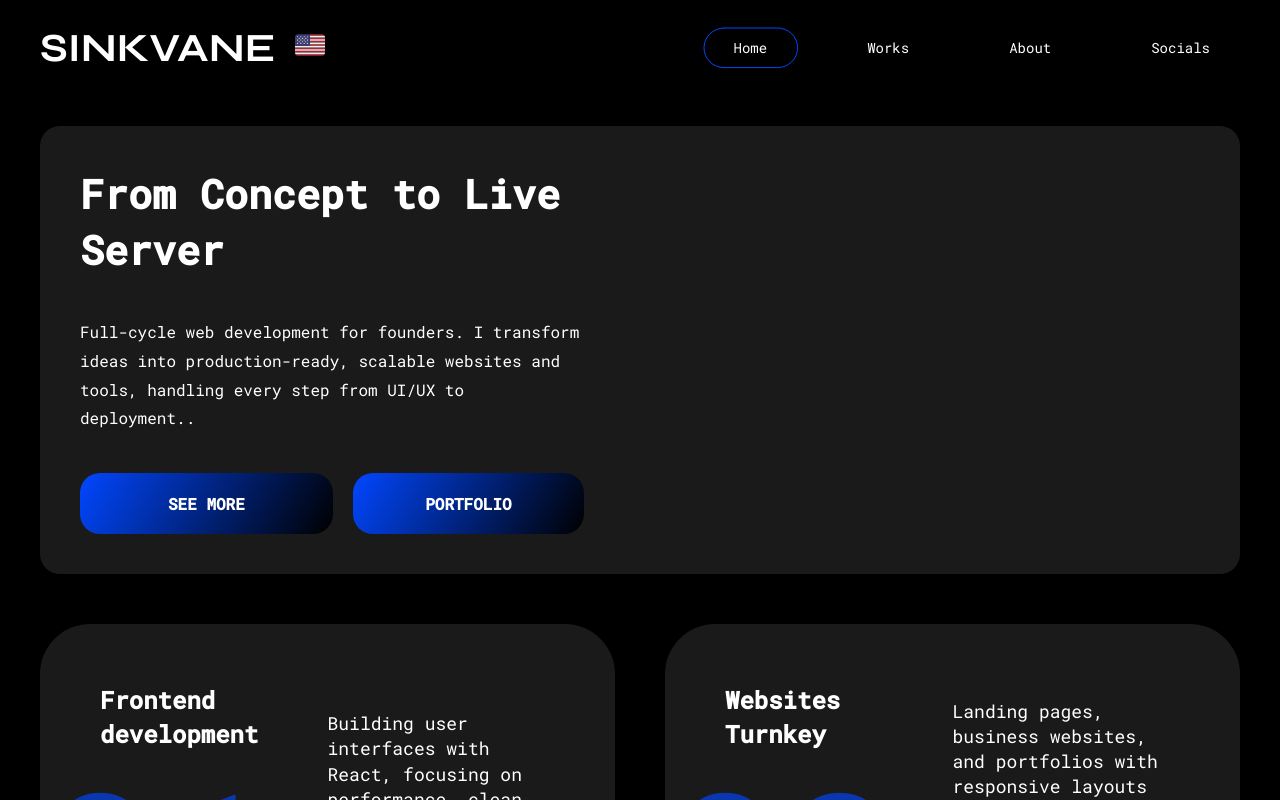
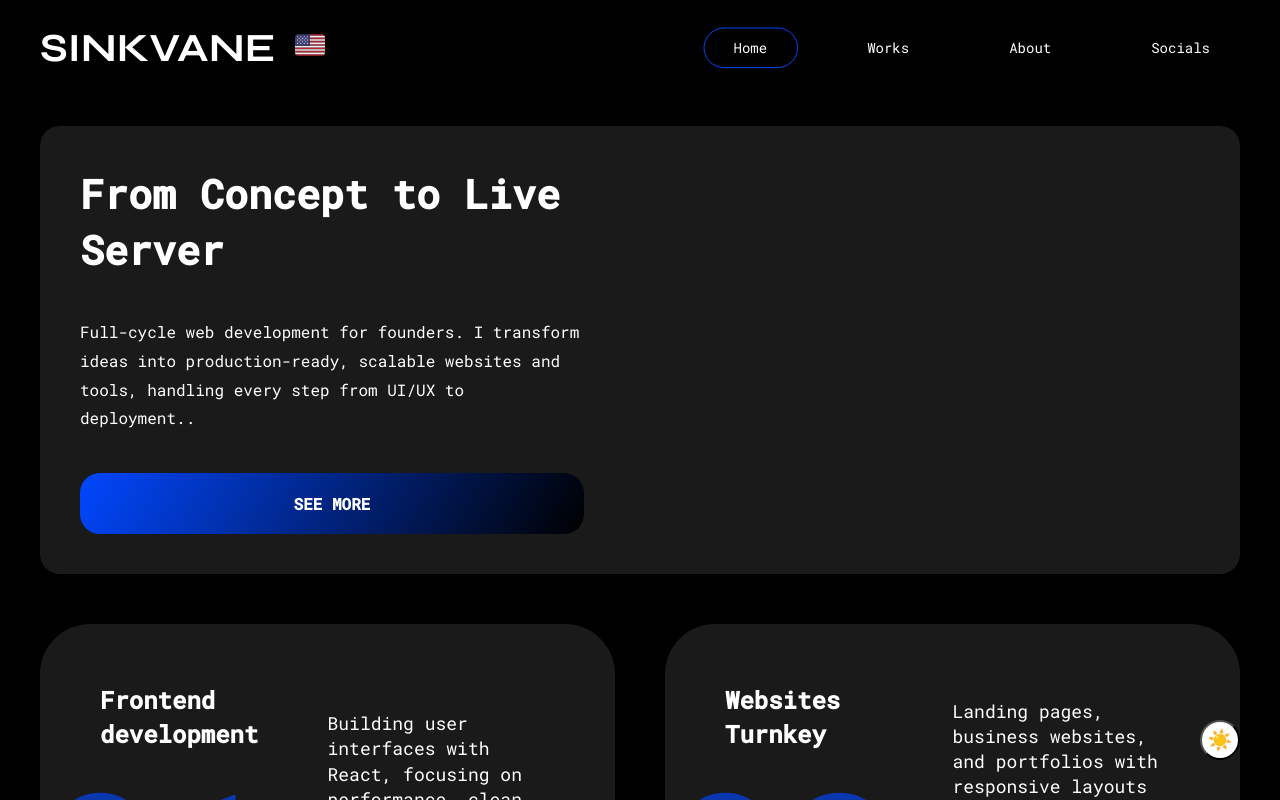
Before and after one commit to sinkvane/sinkvane-react, a React (Vite) app: page / in a window 1280 px wide. Shown: the top 800 px of the page. Built offline with nearby package versions, Linux system fonts and the light colour scheme.

Commit message:
gsap package added & smooth scroll added to main layout

```diff
--- a/package.json
+++ b/package.json
@@ -10,6 +10,7 @@
     "preview": "vite preview"
   },
   "dependencies": {
+    "@gsap/react": "^2.1.2",
     "@splinetool/react-spline": "^4.1.0",
     "i18next": "^25.7.3",
     "i18next-browser-languagedetector": "^8.2.0",
--- a/src/components/layout/Layout.jsx
+++ b/src/components/layout/Layout.jsx
@@ -4,6 +4,13 @@ import { Header } from "@/components/header/Header";
 import { Footer } from "@/components/footer/Footer";
 import { ThemeBtn } from "@/components/ui/themeBtn/ThemeBtn";
 import '@/styles/global.scss';
+
+import gsap from 'gsap';
+import ScrollTrigger from 'gsap/ScrollTrigger';
+import ScrollSmoother from 'gsap/ScrollSmoother';
+import { useGSAP } from "@gsap/react";
+
+gsap.registerPlugin(ScrollTrigger, ScrollSmoother);
 
 
 export function Layout() {
@@ -15,16 +22,28 @@ export function Layout() {
     if (pathname.startsWith('/socials')) return 'socials';
     if (pathname.startsWith('/')) return 'home';
     return '';
-  }, [pathname])
+  }, [pathname]);
+
+  useGSAP(() => {
+    ScrollSmoother.create({
+      wrapper: '#smooth-wrapper',
+      content: '#smooth-content',
+      smooth: 1.2,
+      effects: true,
+      normalizeScroll: true
+    })
+  }, [])
 
   return (
-    <div className='wrapper'>
-      <Header activeTab={activeTab} />
-      <div className='content'>
-        <Outlet />
+    <div id='smooth-wrapper'>
+      <div className='wrapper' id='smooth-content'>
+        <Header activeTab={activeTab} />
+        <div className='content'>
+          <Outlet />
+        </div>
+        <Footer />
       </div>
-      <ThemeBtn/>
-      <Footer />
+      <ThemeBtn />
     </div>
   )
 }
--- a/src/pages/home/App.jsx
+++ b/src/pages/home/App.jsx
@@ -13,10 +13,7 @@ function App() {
         <div className={styles.mainInfo}>
           <h1 className={styles.title}>{t('main.title')}</h1>
           <h2 className={styles.text}>{t('main.description')}.</h2>
-          <div className={styles.mainButtons}>
-            <Button text={t('buttons.seemore')} />
-            <Button anchor={'./works'} text={t('buttons.works')} />
-          </div>
+          <Button text={t('buttons.seemore')} />
         </div>
       </section>
 
--- a/src/styles/global.scss
+++ b/src/styles/global.scss
@@ -21,12 +21,25 @@ html {
   box-sizing: inherit;
 }
 
+html,
 body {
-  margin: 0;
-  padding: 0;
+  width: 100%;
+  height: 100%;
+  overflow: hidden;
   font-family: 'RobotoMono';
   line-height: 1.4;
   color: variables.$white-color;
+}
+
+#smooth-wrapper {
+  position: fixed;
+  inset: 0;
+  overflow: hidden;
+}
+
+#smooth-content {
+  min-height: 100vh;
+  will-change: transform;
 }
 
 .wrapper {
@@ -35,14 +48,13 @@ body {
   padding: 0 30px;
   margin: 0 auto;
   display: flex;
+  flex-direction: column;
   gap: 50px;
-  flex-direction: column;
-  min-height: 100vh;
 }
 
 .content {
   flex: 1;
   display: flex;
-  flex-direction: column  ;
+  flex-direction: column;
   gap: 50px;
 }
```
Also changed, not shown: 1 other file (tests, documents, lock files or other folders).
